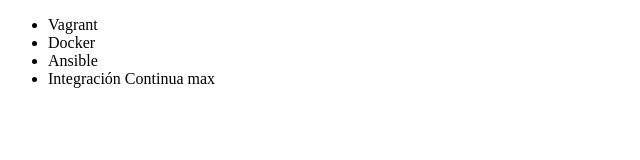
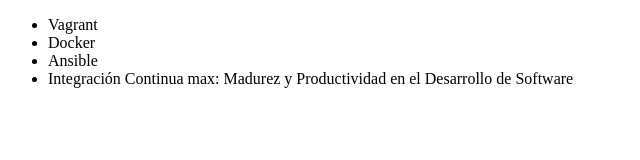
Before and after one commit to DanielCamiloParraDiazUNAD/alura-git, a plain HTML site: page index.html in a window 1280 px wide. Shown: the whole page, without its empty margins (0-640 px from the left). Drawn offline with Linux system fonts and the light colour scheme.

Commit message:
Renombrando curso de Integracion Continua

```diff
--- a/index.html
+++ b/index.html
@@ -9,7 +9,7 @@
             <li>Vagrant</li>
             <li>Docker</li>
             <li>Ansible</li>
-            <li>Integración Continua max</li>
+            <li>Integración Continua max: Madurez y Productividad en el Desarrollo de Software</li>
         </ul>
     </body>
 </html>
```
